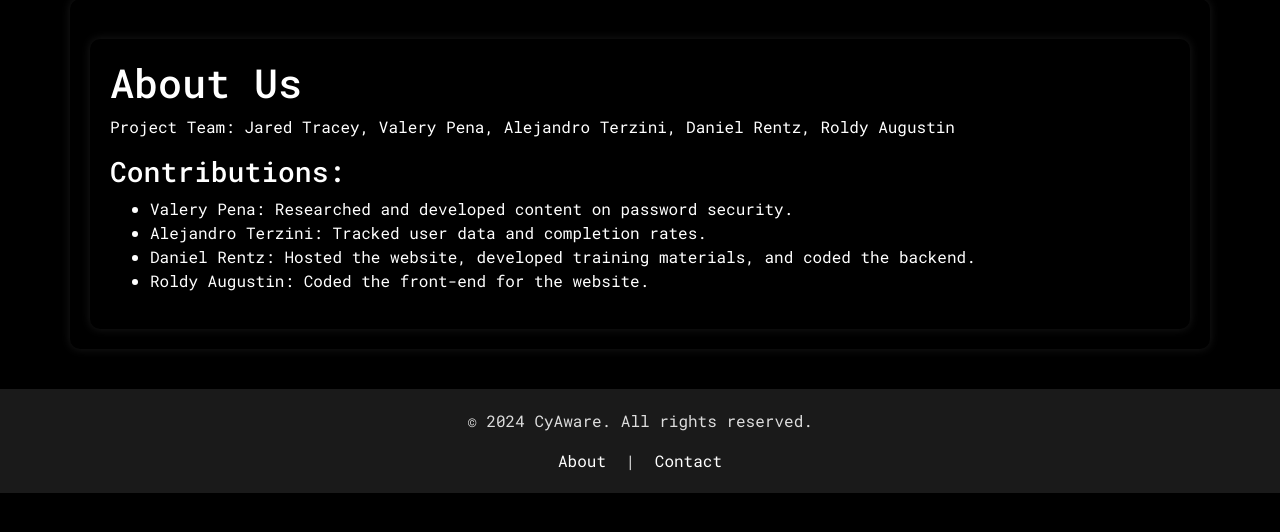
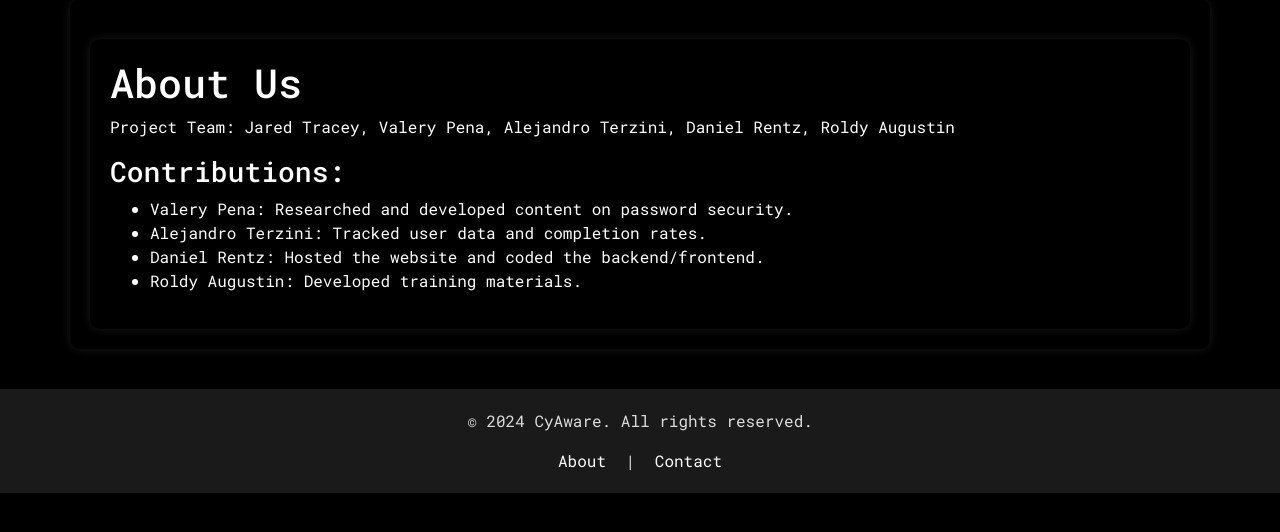
Before and after one commit to drent-z/cyaware, a Flask app: page /about in a window 1280 px wide. Shown: the part 111-643 px from the top of the page. Run offline with Flask 3, Linux system fonts and the light colour scheme; parts of the project's set-up code (start-up, migrations or seed data) failed here and were passed over; some libraries are stand-ins or nearby versions.

Commit message:
Update about.html

```diff
--- a/app/templates/about.html
+++ b/app/templates/about.html
@@ -10,8 +10,8 @@
     <ul>
         <li>Valery Pena: Researched and developed content on password security.</li>
         <li>Alejandro Terzini: Tracked user data and completion rates.</li>
-        <li>Daniel Rentz: Hosted the website, developed training materials, and coded the backend.</li>
-        <li>Roldy Augustin: Coded the front-end for the website.</li>
+        <li>Daniel Rentz: Hosted the website and coded the backend/frontend.</li>
+        <li>Roldy Augustin: Developed training materials.</li>
     </ul>
 </div>
 {% endblock %}
```
